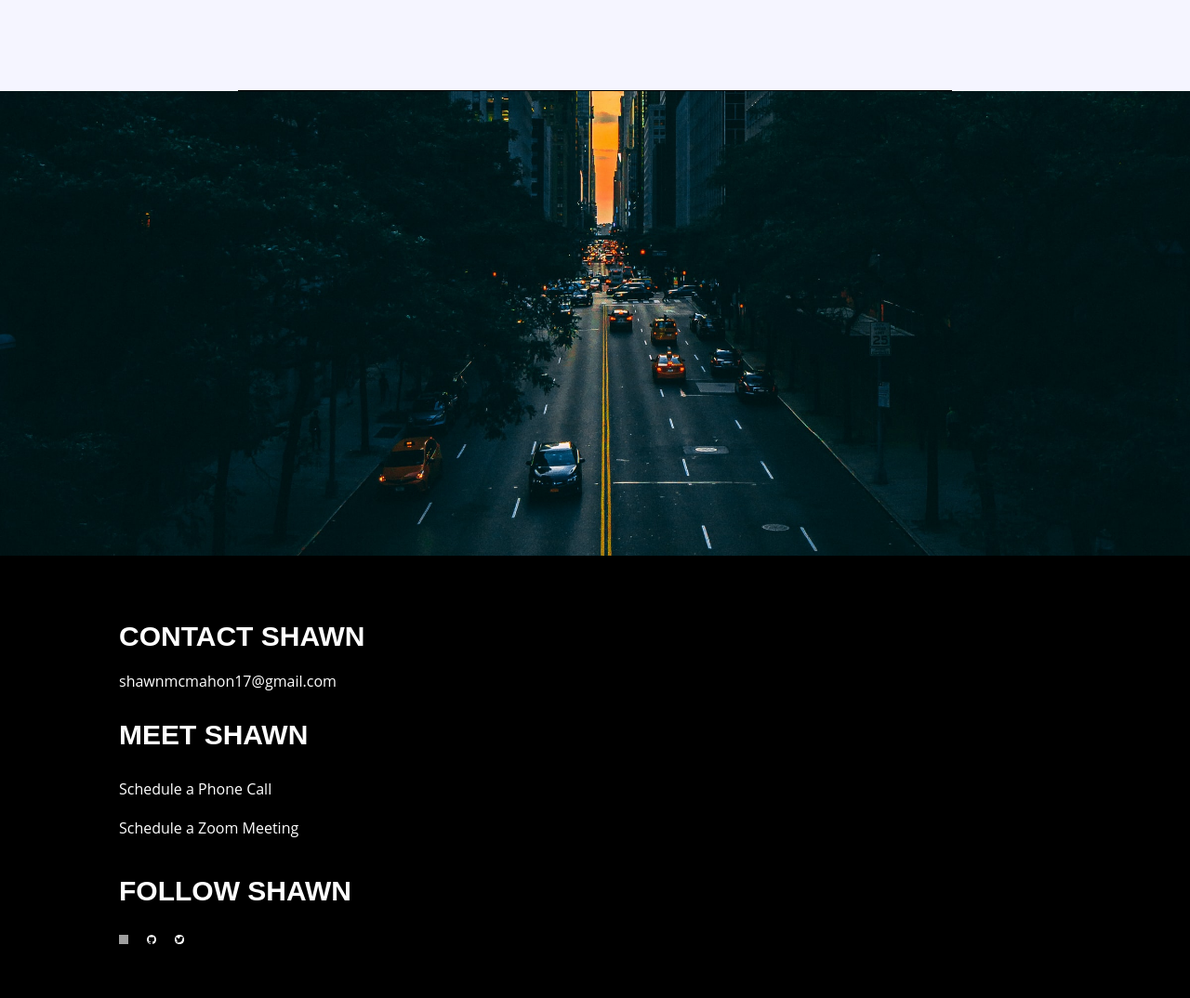
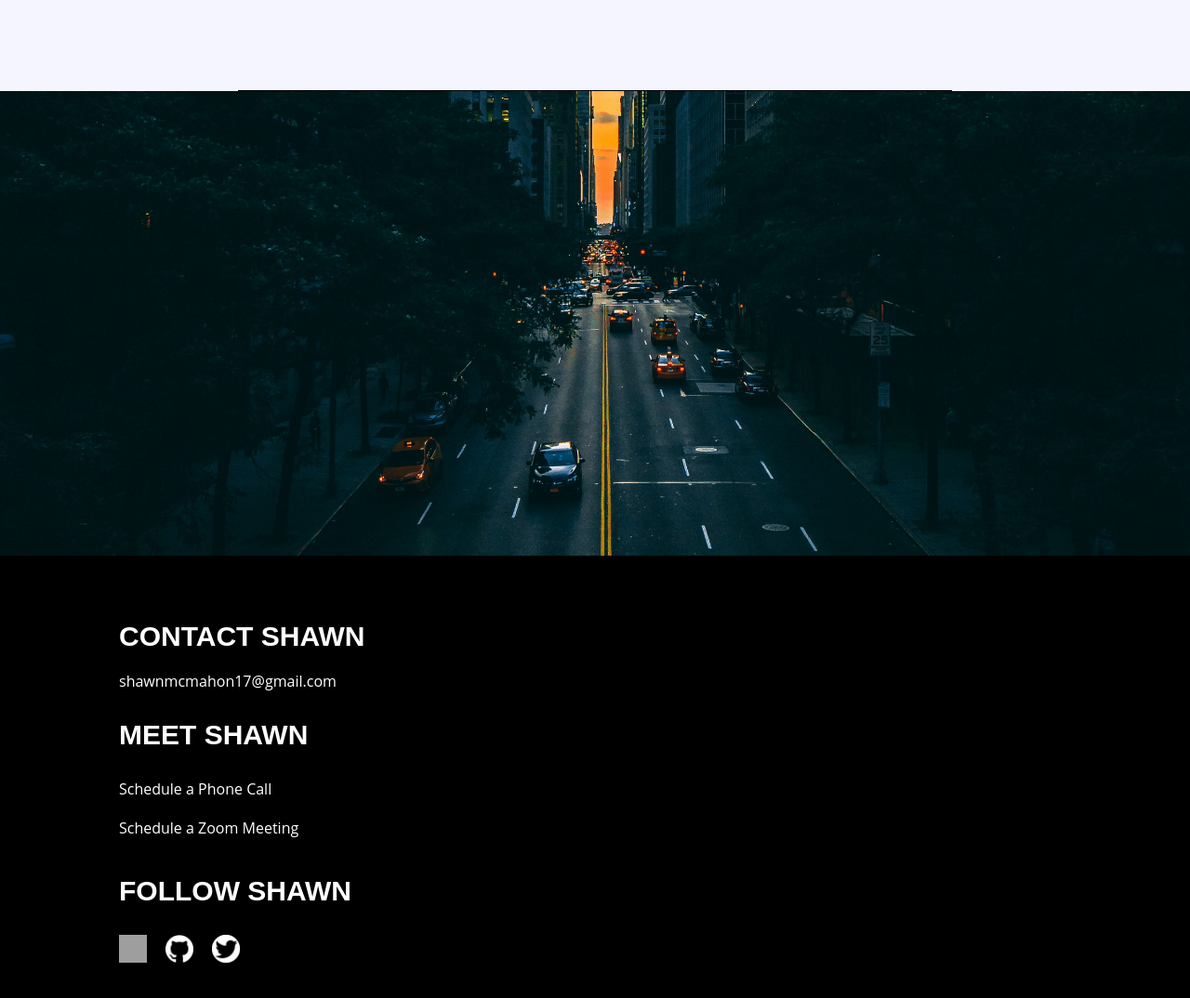
Before and after one commit to shawnmcmahon/portfolio, a React (Create React App) app: page / in a window 1280 px wide. Shown: the part 1176-2250 px from the top of the page at 93% size. Built offline with nearby package versions, Linux system fonts and the light colour scheme; grey boxes are pictures that could not be loaded.

Commit message:
Increase size of social-logo

```diff
--- a/src/styles/desktop/Footer.scss
+++ b/src/styles/desktop/Footer.scss
@@ -1,6 +1,9 @@
+@import '../variables';
+
+
 .footer-container {
-  color: #fff;
-  background-color: #000;
+  color: $white;
+  background-color: $black;
   width: 100%;
   height: 500px;
   display: flex;
@@ -47,7 +50,7 @@
 }
 
 .social-logo {
-  height: 30px;
-  width: 30px;
+  height: 50px;
+  width: 50px;
   padding: 10px 20px 10px 0px
 }
--- a/src/styles/desktop/Header.scss
+++ b/src/styles/desktop/Header.scss
@@ -15,7 +15,7 @@
 
 .nav-button:hover {
   background-color: #29f3c3;
-  color: #000;
+  color: $black;
 }
 
 .home-button {
@@ -29,7 +29,7 @@
 .nav-bar {
   width: 100%;
   height: 125px;
-  background-color: #000;
+  background-color: $black;
   display: flex;
   align-items: center;
 }
```
